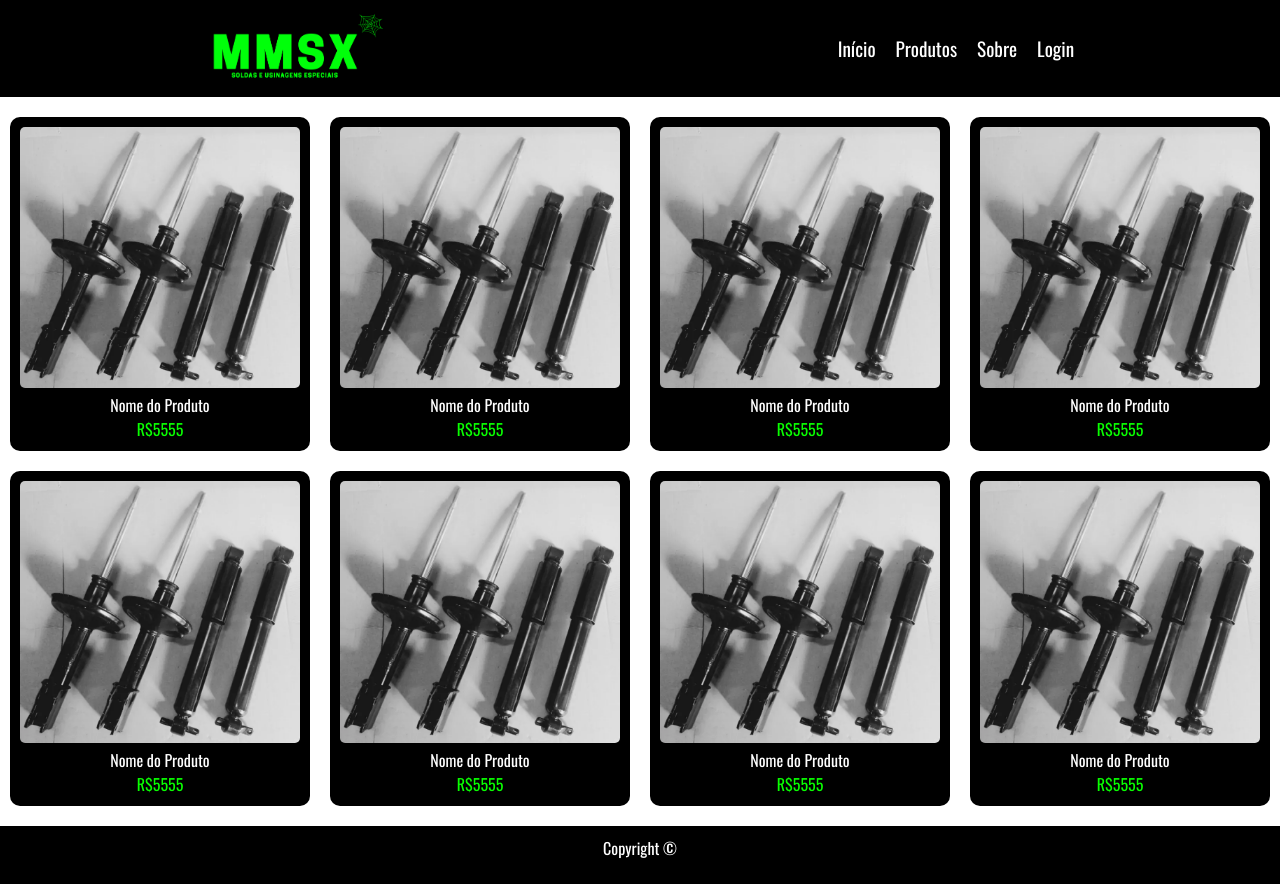
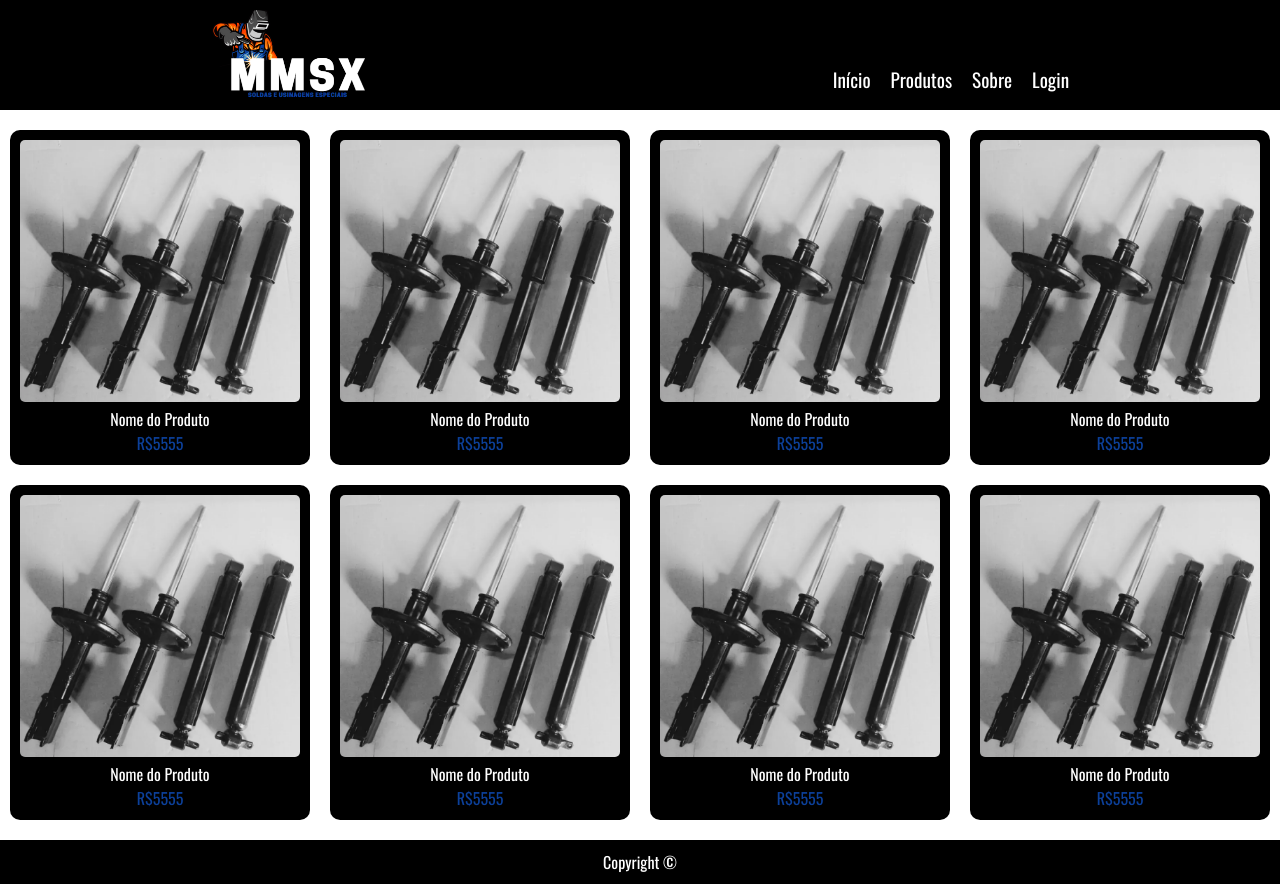
Before and after one commit to CaioSantos00/Controle-de-estoque, a PHP site: page /pages/produtos.html in a window 1280 px wide. Before the commit the page ends 858 px from the top, so only its background shows below. Run offline with PHP 8.4, Linux system fonts and the light colour scheme.

Commit message:
PG inicial

```diff
--- a/css/style.css
+++ b/css/style.css
@@ -2,7 +2,9 @@
 #fotoInit {
   width: 100%;
   height: 600px;
-  background-image: url("../imgs/testeFundo.png");
+  background-image: url("../imgs/fundo.jpg");
+  background-size: 100%;
+  background-size: cover;
 }
 
 #sectionProducts {
@@ -31,7 +33,7 @@
 }
 
 .precoProdu {
-  color: rgb(9, 255, 0);
+  color: #0c409a;
 }
 
 #sectionSobre {
@@ -67,7 +69,7 @@
 }
 
 ::-webkit-scrollbar-thumb {
-  background-color: rgb(9, 255, 0);
+  background-color: #0c409a;
   border-radius: 6px;
 }
 
@@ -82,13 +84,13 @@ a {
 }
 
 #logo {
-  width: 180px;
+  width: 160px;
   margin: 10px;
 }
 
 header {
   display: flex;
-  align-items: center;
+  align-items: flex-end;
   justify-content: space-around;
   background-color: rgb(0, 0, 0);
 }
@@ -109,7 +111,7 @@ header a {
 }
 
 header a:hover {
-  color: rgb(9, 255, 0);
+  color: #0c409a;
 }
 
 footer {
--- a/sass/pagesScss/index.scss
+++ b/sass/pagesScss/index.scss
@@ -4,5 +4,7 @@
 #fotoInit {
     width: 100%;
     height: 600px;
-    background-image: url('../imgs/testeFundo.png');
+    background-image: url('../imgs/fundo.jpg');
+    background-size: 100%;
+    background-size: cover;
 }
--- a/sass/pagesScss/produtos.scss
+++ b/sass/pagesScss/produtos.scss
@@ -24,5 +24,5 @@
 }
 
 .precoProdu {
-    color: $corGreen;
+    color: $corHover;
 }
--- a/sass/style.scss
+++ b/sass/style.scss
@@ -15,7 +15,7 @@
   }
 
   ::-webkit-scrollbar-thumb {
-    background-color: $corGreen;
+    background-color: $corHover;
     border-radius: 6px;
   }
 
@@ -31,13 +31,13 @@ a {
 }
 
 #logo {
-    width: 180px;
+    width: 160px;
     margin: 10px;
 }
 
 header {
     display: flex;
-    align-items: center;
+    align-items: flex-end;
     justify-content: space-around;
     background-color: $corHeaderFooter;
 }
@@ -59,7 +59,7 @@ header a{
 
 
 header a:hover{
-    color: $corGreen;
+    color: $corHover;
 }
 
 footer {
--- a/sass/variaveis.scss
+++ b/sass/variaveis.scss
@@ -1,4 +1,4 @@
 $corLinks: rgb(255, 255, 255);
 $corPreto: rgb(0, 0, 0);
 $corHeaderFooter: rgb(0, 0, 0);
-$corGreen:rgb(9, 255, 0);
+$corHover:#0c409a;
```
Also changed, not shown: imgs/fundo.jpg, imgs/logo.png, imgs/teste2.png (added), 1 other file.
